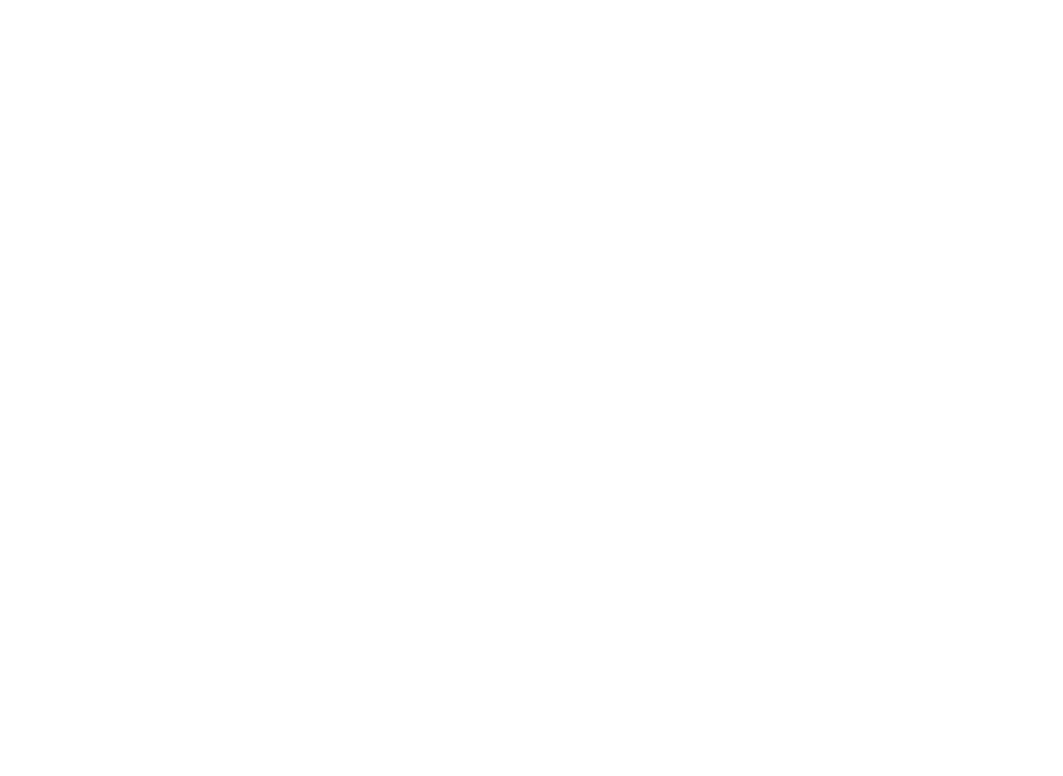
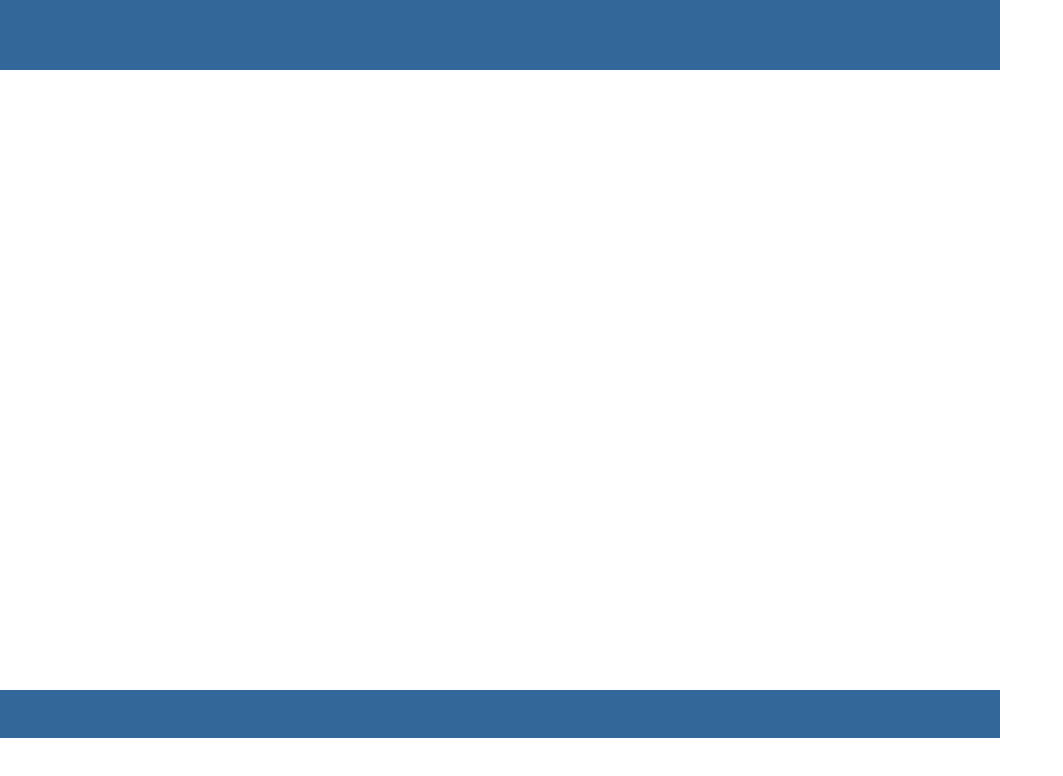
Before and after one commit to erogers6264/planet-pop, a plain HTML site: page index.html in a window 1280 px wide. Shown: the whole page, without its empty margins (0-1063 px from the left). Drawn offline with Linux system fonts and the light colour scheme.

Commit message:
Create the UI panels

```diff
--- a/index.html
+++ b/index.html
@@ -2,6 +2,7 @@
   <head>
     <meta charset="UTF-8">
     <title>Planet Pop</title>
+    <link rel="stylesheet" type="text/css" href="style.css">
   </head>
   <body>
     <div id="page">
--- a/style.css
+++ b/style.css
@@ -0,0 +1,37 @@
+body {
+  margin: 0;
+}
+#page {
+  position: absolute;
+  left: 0;
+  top: 0;
+  width: 1000px;
+  height: 698px;
+}
+#top_bar {
+  position: absolute;
+  left: 0;
+  top: 0;
+  width: 1000px;
+  height: 70px;
+  background-color: #369;
+  color: #fff;
+}
+#game {
+  position: absolute;
+  left: 0;
+  top: 70px;
+  width: 1000px;
+  height: 580px;
+  background-color: #fff;
+  clip: auto;
+  overflow: hidden;
+}
+#bottom_bar {
+  position: absolute;
+  left: 0;
+  top: 690px;
+  width: 1000px;
+  height: 48px;
+  background-color: #369;
+}
```
